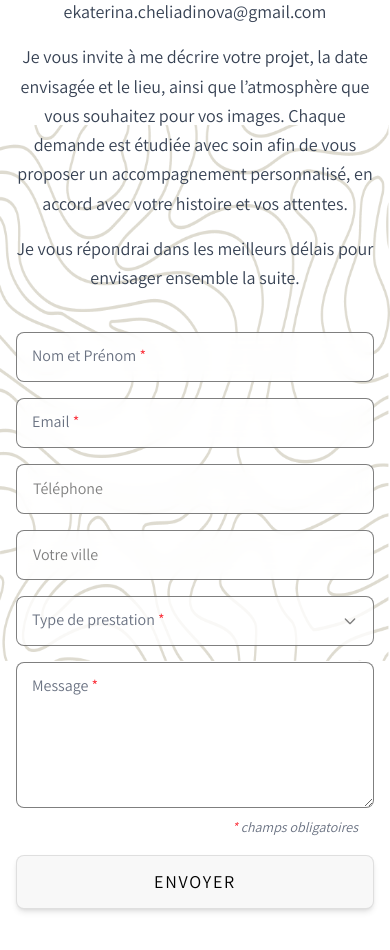
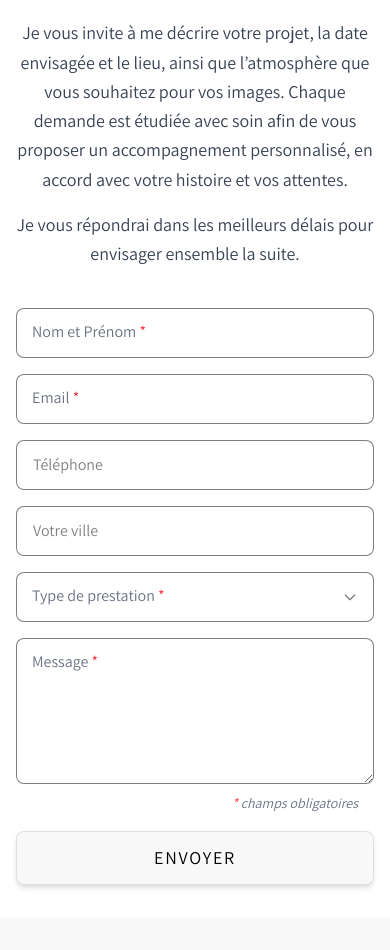
Before and after one commit to sachaa38/PhotoK, a Next.js app: page /pageFaq in a window 390 px wide. Shown: the part 1030-1980 px from the top of the page. Built offline with nearby package versions, Linux system fonts and the light colour scheme; a web font is replaced by a local one.

Commit message:
Fix final: envoi sur la branche main

```diff
--- a/app/aproposCompo.tsx
+++ b/app/aproposCompo.tsx
@@ -9,7 +9,7 @@ function APropos() {
   const { lang, switchLang } = useLang();
 
   return (
-     <section id="about" className="my-6 md:pb-20 px-6 md:px-20 bg-white text-black flex flex-col items-center z-1">
+     <section id="about" className="md:pb-20 px-6 md:px-20 bg-white text-black flex flex-col items-center z-1">
        {/* Titre Centré */}
        <h2 className="mb-8 md:mb-12 font-bodoni text-2xl md:text-[32px] text-center z-1">
         {/* @ts-ignore */}
--- a/app/form.tsx
+++ b/app/form.tsx
@@ -37,11 +37,11 @@ const handleSubmit = (e: React.FormEvent) => {
   const baseInputClass = "peer w-full border rounded-lg px-4 py-3 focus:outline-none focus:ring-1 focus:ring-black text-black font-assistant bg-white/80 backdrop-blur-sm transition-all";
 
   return (
-    <section id="contact" className="relative my-6 md:pb-20 px-4 bg-white text-black flex flex-col items-center">
+    <section id="contact" className="relative md:pb-20 px-4 bg-white text-black flex flex-col items-center">
       <h2 className="mb-8 font-bodoni text-2xl md:text-[32px]" >
         {texte[lang].contact}
       </h2>
-{image && ( <div className="absolute bottom-70 left-0 z-[0] pointer-events-none">
+{image && ( <div className="hidden md:block absolute bottom-70 left-0 z-[0] pointer-events-none">
                   <Image
                     src="/images/design/Vector.png"
                     alt="Image abstraite 1"
@@ -51,7 +51,7 @@ const handleSubmit = (e: React.FormEvent) => {
                   />
                 </div>)}
 
-                 {!image && (<div className="absolute bottom-130 right-0 z-[0] pointer-events-none">
+                 {!image && (<div className="hidden md:block absolute bottom-130 right-0 z-[0] pointer-events-none">
                     <Image
                       src="/images/design/Union.png"
                       alt="Image abstraite 2"
--- a/app/header.jsx
+++ b/app/header.jsx
@@ -19,7 +19,7 @@ function Header() {
   }
 
   return (
-   <div className="relative w-full z-[1000] bg-white flex flex-col items-center justify-center px-4 md:px-8 py-4 md:py-6 mb-0 pb-0 md:pb-12">
+   <div className="relative w-full z-[1000] bg-white flex flex-col items-center justify-center px-4 md:px-8 py-4 md:py-6 mb-0 pb-6 md:pb-12">
   <div className="flex flex-col items-center justify-center mb-4">
     {/* Nom : Ajusté de 22px sur mobile à 30px sur ordi */}
     <h1 className="font-bodoni text-black text-[22px] md:text-[30px] text-center whitespace-nowrap">
--- a/app/page.jsx
+++ b/app/page.jsx
@@ -55,7 +55,7 @@ export default function Home() {
 
   return (
     <div className="relative min-h-screen bg-white text-white font-sans">
-     <div className="absolute top-350 left-0 z-[0] pointer-events-none">
+     <div className="hidden md:block absolute top-300 left-0 z-[0] pointer-events-none">
     <Image
       src="/images/design/Vector.png"
       alt="Image abstraite 1"
--- a/app/pageCouple/page.tsx
+++ b/app/pageCouple/page.tsx
@@ -17,7 +17,7 @@ export default function PageCouple() {
 
   return (
     <main className="min-h-screen bg-white">
-  <section className="mt-6 mb:pb-20 px-6 md:px-20 bg-white text-black flex flex-col items-center">
+  <section className="mb:pb-20 px-6 md:px-20 bg-white text-black flex flex-col items-center">
     <h2 className="mb-8 md:mb-12 font-bodoni text-2xl md:text-[32px] text-center z-1">
       {content.titrePageCouple}
     </h2>
--- a/app/pageFamille/page.tsx
+++ b/app/pageFamille/page.tsx
@@ -17,7 +17,7 @@ export default function PageFamille() {
 
   return (
     <main className="min-h-screen bg-white">
-      <section className="mt-6 mb:pb-20 px-6 md:px-20 bg-white text-black flex flex-col items-center">
+      <section className="mb:pb-20 px-6 md:px-20 bg-white text-black flex flex-col items-center">
         <h2 className="mb-8 md:mb-12 font-bodoni text-2xl md:text-[32px] text-center z-1">
           {content.titrePageFamille}
         </h2>
--- a/app/pageFaq/page.tsx
+++ b/app/pageFaq/page.tsx
@@ -13,7 +13,7 @@ export default function PageMariage() {
 
   return (
 
-   <section className="mt-6 bg-white text-black flex flex-col items-center">
+   <section className="bg-white text-black flex flex-col items-center">
       <h2 className="mb-8 md:mb-12 font-bodoni text-2xl md:text-[32px] text-center z-1">
         {texte[lang].titrePageFaq}
       </h2>
--- a/app/pageMariage/page.tsx
+++ b/app/pageMariage/page.tsx
@@ -17,7 +17,7 @@ export default function PageMariage() {
 
   return (
     <main className="min-h-screen bg-white">
-      <section className="mt-6 md:pb-20 px-6 md:px-20 bg-white text-black flex flex-col items-center">
+      <section className="md:pb-20 px-6 md:px-20 bg-white text-black flex flex-col items-center">
         <h2 className="mb-8 md:mb-12 font-bodoni text-2xl md:text-[32px] text-center z-1">
           {content.titrePageMariage}
         </h2>
```
